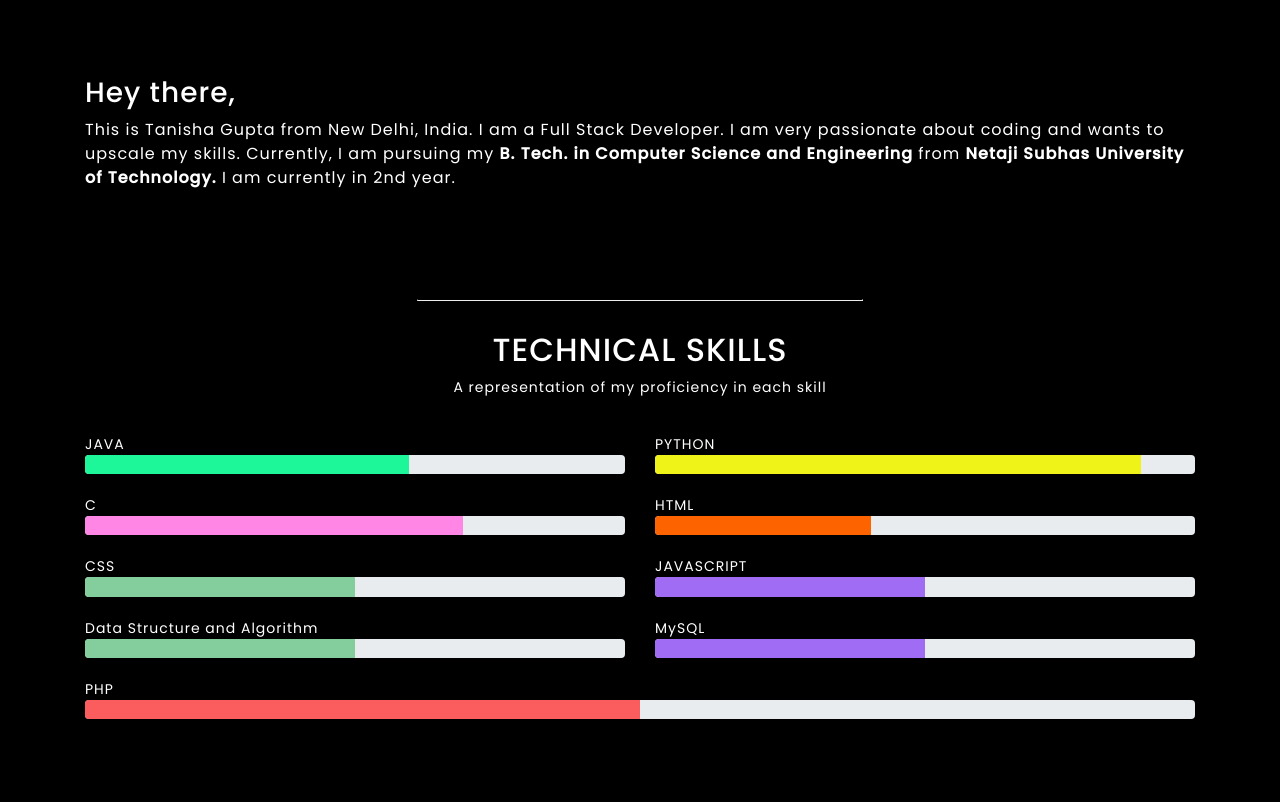
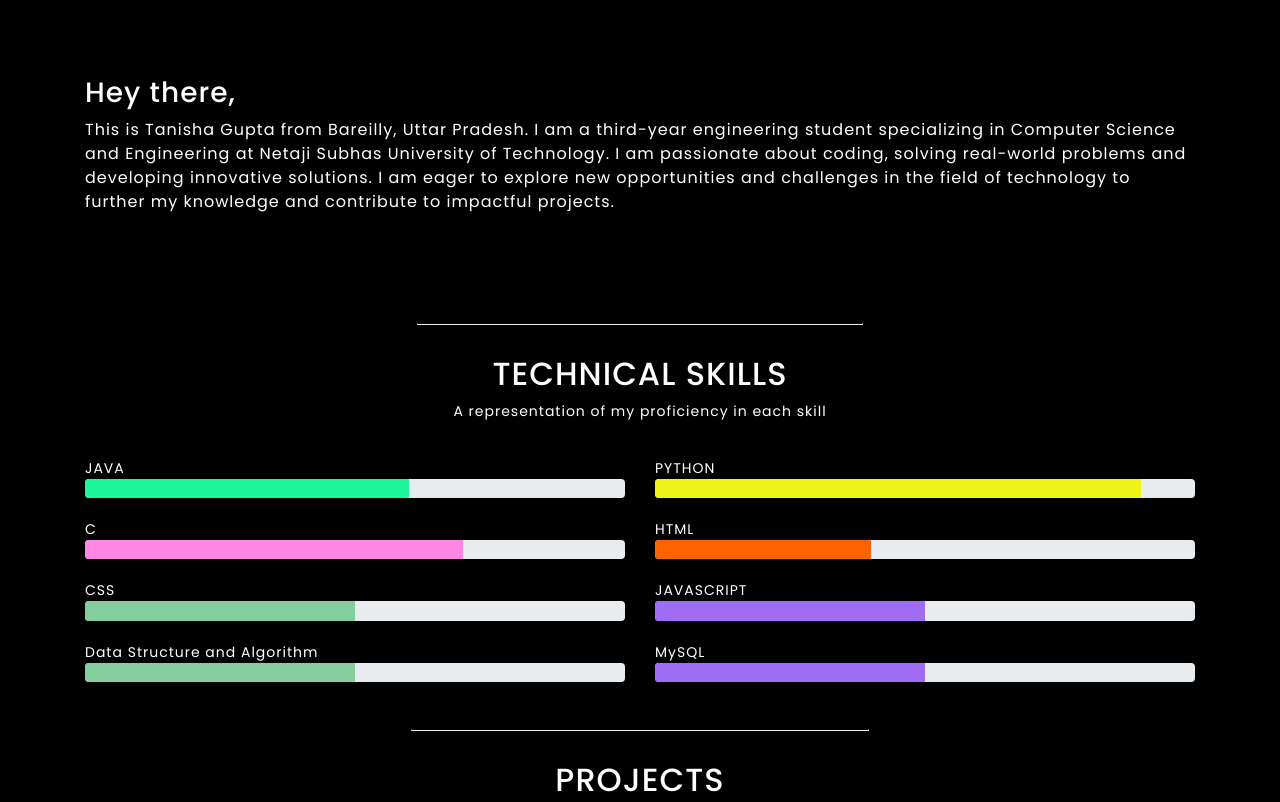
Before and after one commit to Tanishagupta17/portfolio, a plain HTML site: page index.html in a window 1280 px wide. Shown: the part 1452-2254 px from the top of the page. Drawn offline with nearby package versions, Linux system fonts and the light colour scheme.

Commit message:
index.html

```diff
--- a/index.html
+++ b/index.html
@@ -90,9 +90,9 @@
     <section class="about_text">
         <div class="container">
             <h3>Hey there,</h3>
-            <p class="about_para">This is Tanisha Gupta from New Delhi, India. I am a Full Stack Developer. I am very passionate about coding and
-                wants to upscale my skills. Currently, I am pursuing my
-                <b>B. Tech. in Computer Science and Engineering</b> from <b>Netaji Subhas University of Technology.</b> I am currently in 2nd year.
+            <p class="about_para">This is Tanisha Gupta from Bareilly, Uttar Pradesh. I am a third-year engineering student specializing in Computer Science and Engineering
+                at Netaji Subhas University of Technology. I am passionate about coding, solving real-world problems and developing innovative solutions.
+                I am eager to explore new opportunities and challenges in the field of technology to further my knowledge and contribute to impactful projects.
             </p>
         </div>
     </section>
@@ -166,11 +166,6 @@
                 </div> <br>
             </div>
         </div>
-        PHP
-        <div class="progress">
-            <div class="progress-bar" role="progressbar" style="background-color:rgba(255, 63, 63, 0.82);width: 50%"
-                aria-valuenow="40" aria-valuemin="0" aria-valuemax="100"></div>
-        </div> <br><br><br>
     </div>
 
     <div id="projects" class="statsSection">
@@ -295,7 +290,7 @@
     <div id="contact" class="contactSection">
         <div class="col-md-12 text-center">
             <hr class="line" width="40%">
-            <h2>FOUND MY WORK INTERESTING? </h2>
+            <h2>Intrigued by my work? </h2>
             <p>Would love to hear from you!</p>
             <a href="mailTo:tanishag1717@gmail.com" class="mailButton">GET IN TOUCH</a>
         </div>
@@ -313,7 +308,7 @@
 
     <div class="creditSection">
         <div class="col-md-12 text-center">
-            <p>Designed with <span class="heart">&hearts;</span> by <a
+            <p>Innovatively designed by <a
                     href="https://github.com/lordarcadius/lordarcadius.github.io" target="_blank" rel="noopener">Tanisha Gupta</a></p>
         </div>
     </div>
```
